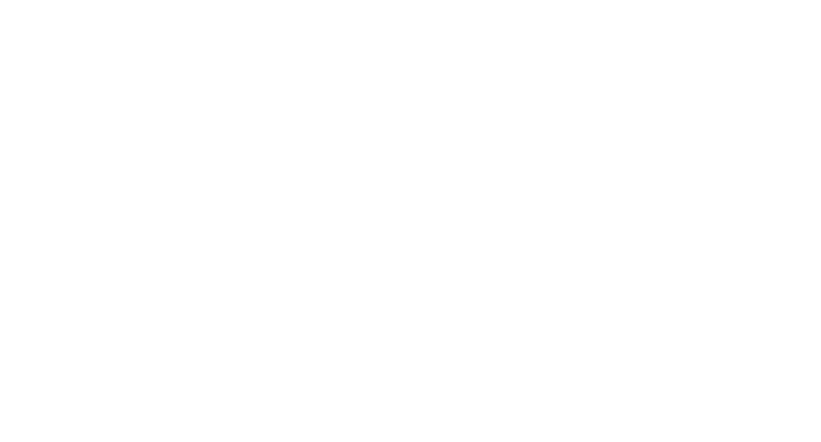
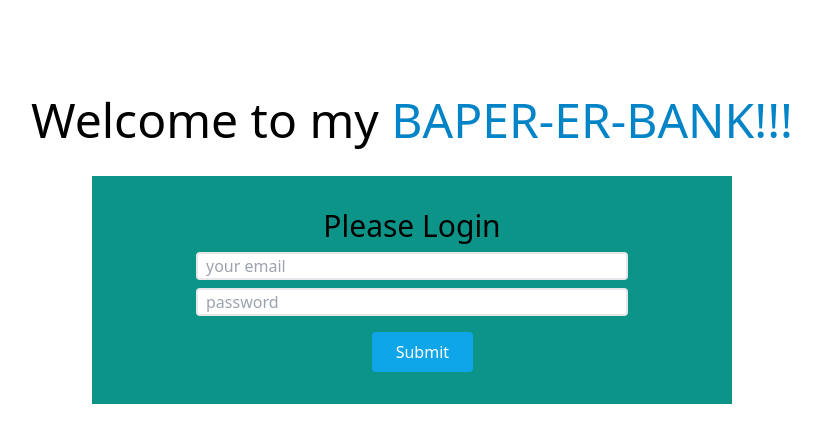
Before and after one commit to armejbha/bap-er-bank, a plain HTML site: page index.html in a window 1280 px wide. Shown: the whole page, without its empty margins (228-1049 px from the left). Drawn offline with nearby package versions, Linux system fonts and the light colour scheme.

Commit message:
login page

```diff
--- a/index.html
+++ b/index.html
@@ -11,7 +11,18 @@
 </head>
 
 <body>
-
+    <header>
+        <h1 class="text-5xl text-center mt-24">Welcome to my <span class="text-sky-600">BAPER-ER-BANK!!!</span></h1>
+    </header>
+    <main>
+        <section class="bg-teal-600 w-1/2 mx-auto mt-8 p-8">
+            <h2 class="text-3xl text-center">Please Login</h2>
+            <input class="block border-2 rounded w-3/4 pl-2 mt-2 mx-auto" type="text" placeholder="your email">
+            <input class="block border-2 rounded w-3/4 pl-2 mt-2 mx-auto" type="password" placeholder="password">
+            <button id="button-submit" class="bg-sky-500 px-6 py-2 mt-4 rounded text-white"
+                style="margin-left:43%;">Submit</button>
+        </section>
+    </main>
 </body>
 
 </html>
```
